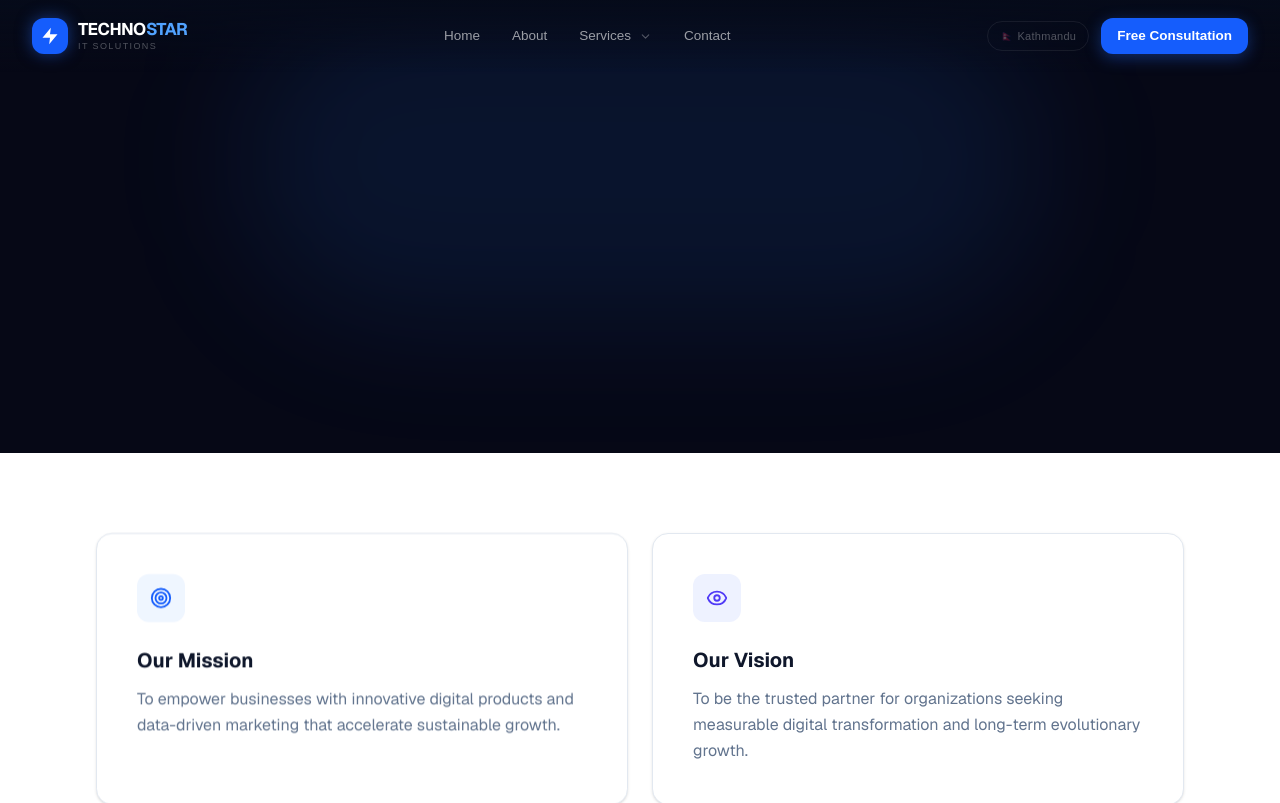
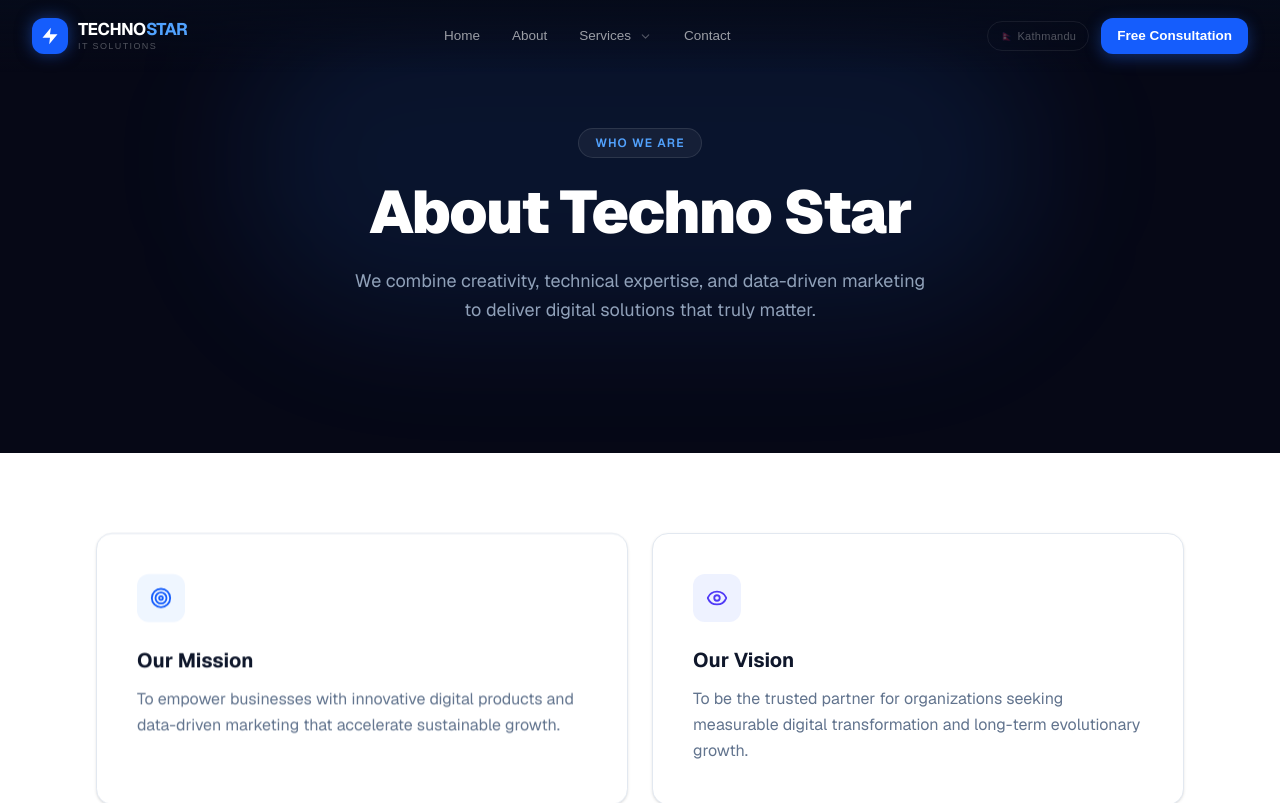
Before and after one commit to Zhaskii/TechnoStart, a Next.js app: page /about in a window 1280 px wide. Shown: the top 803 px of the page. Built offline with nearby package versions, Linux system fonts and the light colour scheme.

Commit message:
feat: add GSAP animation for PageBanner elements

```diff
--- a/app/components/PageBanner.tsx
+++ b/app/components/PageBanner.tsx
@@ -1,4 +1,7 @@
-import React from "react";
+"use client";
+
+import React, { useEffect } from "react";
+import { gsap } from "gsap";
 
 interface PageBannerProps {
   badgeText: string;
@@ -18,6 +21,15 @@ export default function PageBanner({
     indigo: "bg-indigo-500/10",
   };
 
+  useEffect(() => {
+    // Animate banner elements on mount
+    gsap.fromTo(
+      ".page-banner-anim",
+      { opacity: 0, y: 30 },
+      { opacity: 1, y: 0, duration: 0.8, stagger: 0.15, ease: "power2.out" }
+    );
+  }, []);
+
   return (
     <section className="relative py-24 lg:py-32 bg-[#060816] overflow-hidden">
       <div className="pointer-events-none absolute inset-0">
@@ -26,13 +38,13 @@ export default function PageBanner({
         />
       </div>
       <div className="relative max-w-3xl mx-auto px-4 text-center">
-        <span className="inline-flex items-center rounded-full border border-white/10 bg-white/5 px-4 py-1.5 text-xs font-semibold uppercase tracking-widest text-blue-400 mb-6 opacity-0 animate-in fade-in slide-in-from-bottom-3 duration-500">
+        <span className="page-banner-anim inline-flex items-center rounded-full border border-white/10 bg-white/5 px-4 py-1.5 text-xs font-semibold uppercase tracking-widest text-blue-400 mb-6 opacity-0">
           {badgeText}
         </span>
-        <h1 className="text-5xl sm:text-6xl font-black tracking-tight text-white mb-6 opacity-0 animate-in fade-in slide-in-from-bottom-3 duration-500 delay-100">
+        <h1 className="page-banner-anim text-5xl sm:text-6xl font-black tracking-tight text-white leading-none mb-6 opacity-0">
           {title}
         </h1>
-        <p className="text-lg text-slate-400 leading-relaxed max-w-xl mx-auto opacity-0 animate-in fade-in slide-in-from-bottom-3 duration-500 delay-200">
+        <p className="page-banner-anim text-lg text-slate-400 leading-relaxed max-w-xl mx-auto opacity-0">
           {subtitle}
         </p>
       </div>
```
